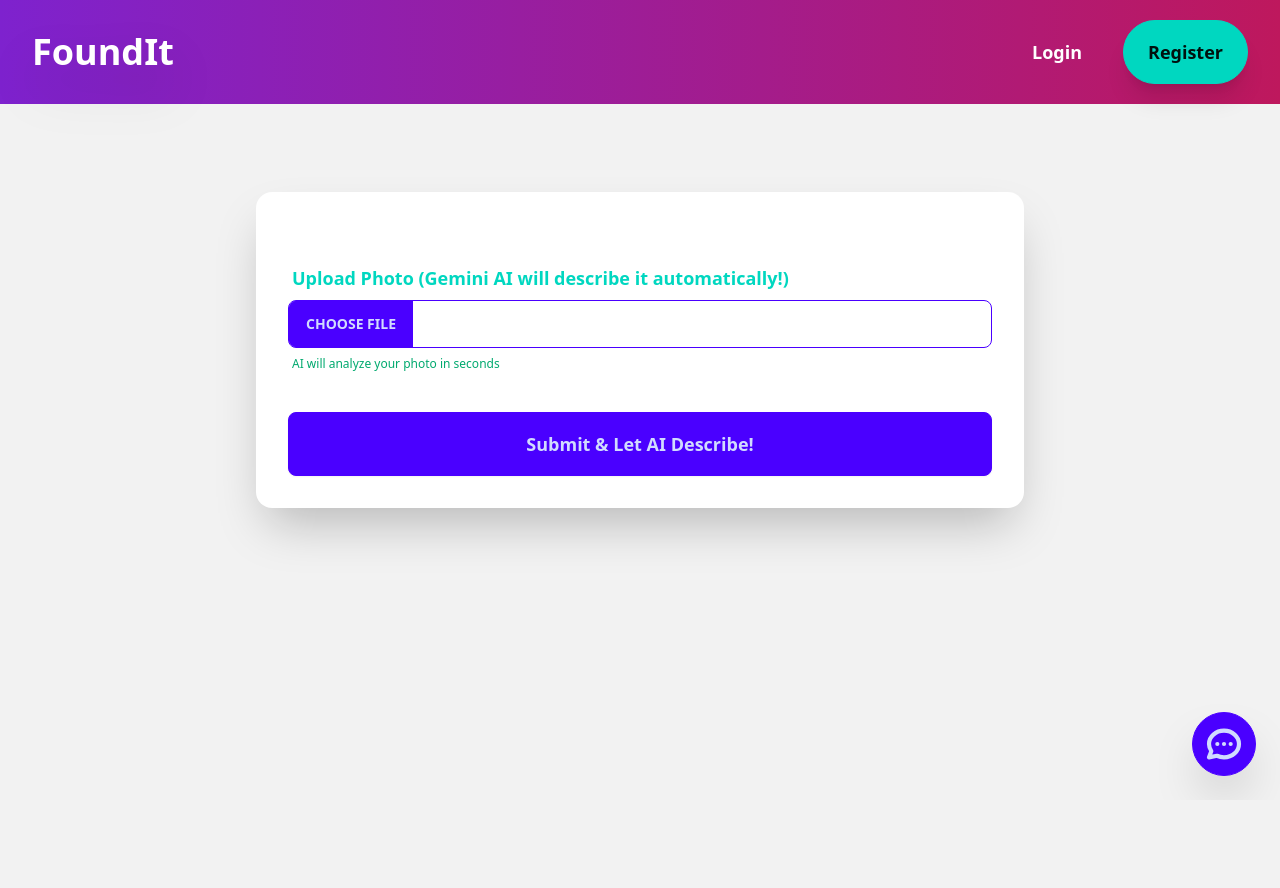
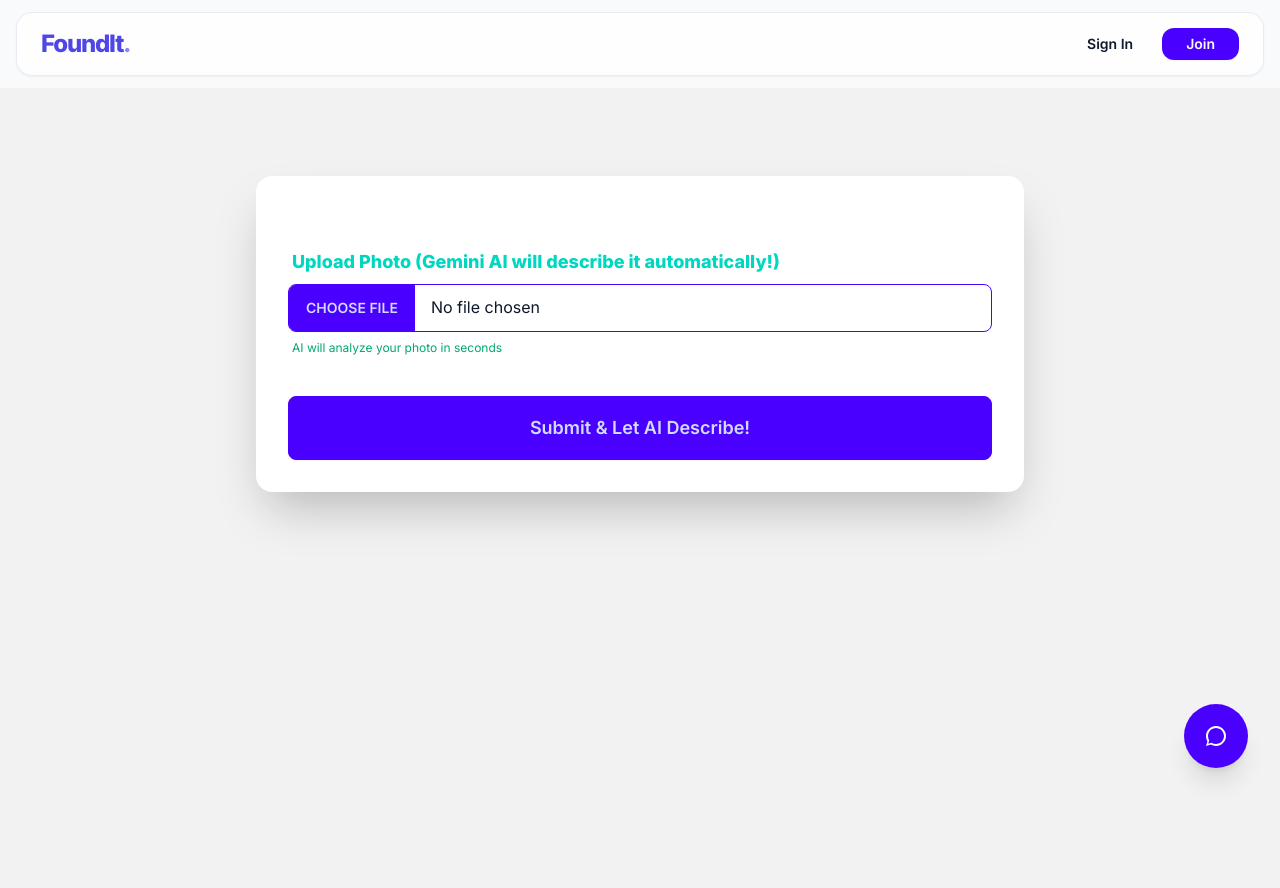
Before and after one commit to 1MuhammadAhmed-1/Lost-And-Found-Smart-Match, a Django app: template templates/report_form.html in a window 1280 px wide. Before the commit the page ends 792 px from the top, so only its background shows below. Run offline with Django 5.2, Linux system fonts and the light colour scheme; the template is opened without the code that fills it, so the values that code supplies are empty; some libraries are stand-ins or nearby versions.

Commit message:
Update base.html

```diff
--- a/templates/base.html
+++ b/templates/base.html
@@ -1,120 +1,101 @@
 <!DOCTYPE html>
-<html lang="en" class="h-full">
+<html lang="en" class="h-full" data-theme="light">
 <head>
     <meta charset="UTF-8">
     <meta name="viewport" content="width=device-width, initial-scale=1.0">
-    <title>{% block title %}FoundIt - Never Lose Hope{% endblock %}</title>
+    <title>{% block title %}FoundIt — Smart Asset Recovery{% endblock %}</title>
 
-    <!-- Tailwind + DaisyUI -->
+    <link href="https://fonts.googleapis.com/css2?family=Inter:wght@300;400;600;800&display=swap" rel="stylesheet">
     <script src="https://cdn.tailwindcss.com"></script>
     <link href="https://cdn.jsdelivr.net/npm/daisyui@4.12.2/dist/full.min.css" rel="stylesheet">
+    <link rel="stylesheet" href="https://cdnjs.cloudflare.com/ajax/libs/animate.css/4.1.1/animate.min.css"/>
+
+    <script>
+        tailwind.config = {
+            theme: {
+                extend: {
+                    fontFamily: { sans: ['Inter', 'sans-serif'] },
+                }
+            }
+        }
+    </script>
 
     <style>
-        html, body { margin: 0; padding: 0; height: 100%; overflow-x: hidden; }
+        body { font-family: 'Inter', sans-serif; background-color: #f8fafc; scroll-behavior: smooth; }
+        .glass-card {
+            background: rgba(255, 255, 255, 0.8);
+            backdrop-filter: blur(12px);
+            border: 1px solid rgba(226, 232, 240, 0.8);
+        }
+        #chat-messages::-webkit-scrollbar { width: 4px; }
+        #chat-messages::-webkit-scrollbar-thumb { background: #e2e8f0; border-radius: 10px; }
         .chat-bubble { white-space: pre-wrap; word-break: break-word; }
     </style>
 </head>
-<body class="min-h-screen bg-gradient-to-br from-purple-600 via-pink-600 to-indigo-700 text-white">
+<body class="min-h-screen text-slate-900">
 
-    <!-- NAVBAR -->
-    <div class="navbar bg-gradient-to-r from-purple-700 to-pink-700 shadow-2xl px-8 py-5">
-        <div class="flex-1">
-            <a href="{% url 'home' %}" class="text-4xl font-black drop-shadow-2xl hover:scale-105 transition">
-                FoundIt
-            </a>
+    <nav class="sticky top-0 z-[100] px-4 py-3">
+        <div class="max-w-7xl mx-auto navbar glass-card rounded-2xl shadow-sm px-6">
+            <div class="flex-1">
+                <a href="{% url 'home' %}" class="text-2xl font-extrabold tracking-tighter text-indigo-600">
+                    FoundIt<span class="text-indigo-400">.</span>
+                </a>
+            </div>
+            <div class="flex-none gap-2 md:gap-4">
+                {% if user.is_authenticated %}
+                    <div class="hidden lg:block text-sm font-medium text-slate-500 mr-2">Hi, {{ user.username }}</div>
+                    <a href="{% url 'report_lost' %}" class="btn btn-ghost btn-sm rounded-xl text-slate-600">Lost?</a>
+                    <a href="{% url 'report_found' %}" class="btn btn-primary btn-sm rounded-xl px-5 text-white shadow-md shadow-indigo-200 border-none">Found Something</a>
+                    <form method="post" action="{% url 'logout' %}" class="inline">
+                        {% csrf_token %}
+                        <button type="submit" class="btn btn-circle btn-ghost btn-sm text-slate-400" title="Logout">
+                            <svg xmlns="http://www.w3.org/2000/svg" width="18" height="18" viewBox="0 0 24 24" fill="none" stroke="currentColor" stroke-width="2" stroke-linecap="round" stroke-linejoin="round"><path d="M9 21H5a2 2 0 0 1-2-2V5a2 2 0 0 1 2-2h4"></path><polyline points="16 17 21 12 16 7"></polyline><line x1="21" y1="12" x2="9" y2="12"></line></svg>
+                        </button>
+                    </form>
+                {% else %}
+                    <a href="{% url 'login' %}" class="btn btn-ghost btn-sm">Sign In</a>
+                    <a href="{% url 'register' %}" class="btn btn-primary btn-sm rounded-xl text-white border-none px-6">Join</a>
+                {% endif %}
+            </div>
         </div>
-        <div class="flex-none gap-4 items-center">
-            {% if user.is_authenticated %}
-                <span class="text-xl font-bold">Hi, {{ user.username }}!</span>
-                <a href="{% url 'report_lost' %}" class="btn btn-error btn-lg rounded-full shadow-xl hover:scale-110 transition">
-                    Lost Item
-                </a>
-                <a href="{% url 'report_found' %}" class="btn btn-success btn-lg rounded-full shadow-xl hover:scale-110 transition">
-                    Found Item
-                </a>
-                <form method="post" action="{% url 'logout' %}" class="inline">
-                    {% csrf_token %}
-                    <button type="submit" class="btn btn-ghost text-white btn-lg hover:bg-white/20 transition">
-                        Logout
-                    </button>
-                </form>
-            {% else %}
-                <a href="{% url 'login' %}" class="btn btn-ghost text-white btn-lg">Login</a>
-                <a href="{% url 'register' %}" class="btn btn-accent btn-lg rounded-full shadow-xl hover:scale-110 transition">
-                    Register
-                </a>
-            {% endif %}
-        </div>
-    </div>
+    </nav>
 
-    <!-- CONTENT -->
-    <div class="w-full">
+    <main class="min-h-[calc(100vh-80px)]">
         {% include 'messages.html' %}
         {% block content %}{% endblock %}
-    </div>
+    </main>
 
-    <!-- AI CHATBOT -->
-    <div id="ai-chatbot" class="fixed bottom-6 right-6 z-50">
-        <button id="chatbot-toggle" class="btn btn-circle btn-primary btn-lg shadow-2xl hover:scale-125 transition-all duration-300">
-            <svg class="w-10 h-10" fill="none" stroke="currentColor" viewBox="0 0 24 24">
-                <path stroke-linecap="round" stroke-linejoin="round" stroke-width="2.5"
-                    d="M8 12h.01M12 12h.01M16 12h.01M21 12c0 4.418-4.03 8-9 8a9.863 9.863 0 01-4.255-.949L3 20l1.395-3.72C3.512 15.042 3 13.574 3 12c0-4.418 4.03-8 9-8s9 3.582 9 8z"/>
-            </svg>
+    <div id="ai-chatbot" class="fixed bottom-8 right-8 z-[101]">
+        <button id="chatbot-toggle" class="btn btn-circle btn-primary btn-lg shadow-xl border-none hover:scale-110 transition-all duration-300">
+            <svg class="w-6 h-6" fill="white" viewBox="0 0 24 24"><path d="M12 2C6.47 2 2 6.47 2 12c0 1.88.52 3.65 1.44 5.15L2 22l4.85-1.44C8.35 21.48 10.12 22 12 22c5.53 0 10-4.47 10-10S17.53 2 12 2zm0 18c-1.65 0-3.2-.44-4.54-1.21l-3.23.96.96-3.23C4.44 15.2 4 13.65 4 12c0-4.41 3.59-8 8-8s8 3.59 8 8-3.59 8-8 8z"/></svg>
         </button>
 
-        <div id="chat-window" class="hidden absolute bottom-20 right-0 w-[420px] md:w-[480px] h-[680px] bg-white rounded-3xl shadow-4xl overflow-hidden border border-purple-200 flex flex-col"
-            style="transform: scale(0.8); opacity: 0; transition: all 0.35s cubic-bezier(0.34, 1.56, 0.64, 1);">
-
-            <!-- Header -->
-            <div class="bg-gradient-to-r from-purple-600 to-pink-600 text-white p-6">
-                <div class="flex justify-between items-center">
+        <div id="chat-window" class="hidden absolute bottom-20 right-0 w-[90vw] md:w-[400px] h-[600px] bg-white rounded-3xl shadow-2xl border border-slate-200 flex flex-col overflow-hidden transition-all duration-300 origin-bottom-right" style="opacity: 0; transform: scale(0.9) translateY(20px);">
+            <div class="bg-slate-900 p-5 flex justify-between items-center text-white">
+                <div class="flex items-center gap-3">
+                    <div class="w-10 h-10 bg-indigo-600 rounded-full flex items-center justify-center font-bold text-xs italic">AI</div>
                     <div>
-                        <h3 class="text-2xl font-black">FoundIt Assistant</h3>
-                        <p class="text-sm opacity-90">Ask me anything!</p>
+                        <h3 class="font-bold text-sm tracking-tight">FoundIt Assistant</h3>
+                        <span class="text-[10px] text-green-400 uppercase tracking-widest font-bold">Online</span>
                     </div>
-                    <button id="chat-close" class="btn btn-circle btn-ghost text-white hover:bg-white/20">✕</button>
                 </div>
+                <button id="chat-close" class="btn btn-circle btn-ghost btn-sm text-slate-400">✕</button>
             </div>
 
-            <!-- Messages -->
-            <div id="chat-messages" class="flex-1 p-6 overflow-y-auto bg-gradient-to-b from-purple-50 to-pink-50 space-y-4">
-                <div class="chat chat-start">
-                    <div class="chat-bubble bg-gradient-to-r from-purple-600 to-pink-600 text-white shadow-2xl rounded-2xl p-5 max-w-[85%]">
-                        <p class="text-xl font-bold mb-3">Hey there! 👋</p>
-                        <p class="text-base leading-relaxed mb-4">
-                            I'm your personal AI assistant for FoundIt.
-                        </p>
-                        <p class="text-base font-semibold mb-2">Try asking:</p>
-                        <ul class="space-y-2 text-base leading-relaxed list-disc list-inside ml-2">
-                            <li>How do I report a lost item?</li>
-                            <li>How does the AI matching work?</li>
-                            <li>How do I claim an item?</li>
-                        </ul>
+            <div id="chat-messages" class="flex-1 p-5 overflow-y-auto bg-slate-50 space-y-4">
+                <div class="flex flex-col items-start mb-2">
+                    <div class="bg-white border border-slate-200 p-4 rounded-2xl rounded-tl-none text-sm text-slate-700 shadow-sm max-w-[85%]">
+                        <p class="font-bold mb-1 text-indigo-600">Hey there! 👋</p>
+                        I'm your AI assistant. You can ask me how to report items, or <strong>upload a photo</strong> for me to analyze!
                     </div>
                 </div>
             </div>
 
-            <!-- Input + Image Upload Button -->
-            <div class="p-6 bg-white border-t border-purple-100">
-                <div class="flex gap-3">
-                    <!-- Image Upload Button -->
-                    <button id="chat-upload-btn" class="btn btn-ghost btn-circle btn-lg hover:bg-purple-100 transition">
-                        <svg class="w-7 h-7 text-purple-600" fill="none" stroke="currentColor" viewBox="0 0 24 24">
-                            <path stroke-linecap="round" stroke-linejoin="round" stroke-width="2"
-                                d="M4 16l4.586-4.586a2 2 0 012.828 0L16 16m-2-2l1.586-1.586a2 2 0 012.828 0L20 14m-6-6h.01M6 20h12a2 2 0 002-2V6a2 2 0 00-2-2H6a2 2 0 00-2 2v12a2 2 0 002 2z"/>
-                        </svg>
-                    </button>
-
-                    <!-- Text Input -->
-                    <input type="text" id="chat-input" placeholder="Ask me anything..."
-                        class="input input-bordered input-lg flex-1 rounded-full bg-gray-100 text-gray-800 placeholder-gray-500 focus:bg-white focus:ring-4 focus:ring-purple-400 focus:border-purple-500 transition-all"/>
-
-                    <!-- Send Button -->
-                    <button id="chat-send" class="btn btn-primary btn-circle btn-lg hover:scale-110 transition-all shadow-xl">
-                        <svg class="w-7 h-7" fill="none" stroke="currentColor" viewBox="0 0 24 24">
-                            <path stroke-linecap="round" stroke-linejoin="round" stroke-width="3" d="M12 19l9 2-9-18-9 18 9-2zm0 0v-8"/>
-                        </svg>
-                    </button>
+            <div class="p-4 bg-white border-t border-slate-100">
+                <div class="flex items-center gap-2 bg-slate-100 rounded-2xl px-3 py-1 border border-slate-200">
+                    <button id="chat-upload-btn" class="p-2 text-slate-400 hover:text-indigo-600"><svg class="w-5 h-5" fill="none" stroke="currentColor" viewBox="0 0 24 24"><path stroke-linecap="round" stroke-linejoin="round" stroke-width="2" d="M4 16l4.586-4.586a2 2 0 012.828 0L16 16m-2-2l1.586-1.586a2 2 0 012.828 0L20 14m-6-6h.01M6 20h12a2 2 0 002-2V6a2 2 0 00-2-2H6a2 2 0 00-2 2v12a2 2 0 002 2z"/></svg></button>
+                    <input type="text" id="chat-input" placeholder="Ask something..." class="bg-transparent border-none focus:ring-0 text-sm w-full py-3 outline-none"/>
+                    <button id="chat-send" class="bg-indigo-600 p-2 rounded-xl text-white shadow-lg shadow-indigo-100"><svg class="w-4 h-4" fill="none" stroke="currentColor" viewBox="0 0 24 24"><path stroke-linecap="round" stroke-linejoin="round" stroke-width="2" d="M12 19l9 2-9-18-9 18 9-2zm0 0v-8"/></svg></button>
                 </div>
             </div>
         </div>
@@ -142,102 +123,65 @@
         const chatClose = document.getElementById('chat-close');
         const chatInput = document.getElementById('chat-input');
         const chatSend = document.getElementById('chat-send');
-        const chatUploadBtn = document.getElementById('chat-upload-btn'); // Camera button
+        const chatUploadBtn = document.getElementById('chat-upload-btn');
+        const chatMessages = document.getElementById('chat-messages');
 
-        // Animation
         chatbotToggle.onclick = () => {
-            chatWindow.classList.remove('hidden');
-            setTimeout(() => {
-                chatWindow.style.transform = 'scale(1)';
-                chatWindow.style.opacity = '1';
-            }, 10);
+            chatWindow.classList.toggle('hidden');
+            if (!chatWindow.classList.contains('hidden')) {
+                setTimeout(() => { chatWindow.style.opacity = '1'; chatWindow.style.transform = 'scale(1) translateY(0)'; }, 10);
+            }
         };
 
         chatClose.onclick = () => {
-            chatWindow.style.transform = 'scale(0.8)';
-            chatWindow.style.opacity = '0';
-            setTimeout(() => chatWindow.classList.add('hidden'), 350);
+            chatWindow.style.opacity = '0'; chatWindow.style.transform = 'scale(0.9) translateY(20px)';
+            setTimeout(() => chatWindow.classList.add('hidden'), 300);
         };
 
-        // Send text
-        chatSend.onclick = sendMessage;
-        chatInput.addEventListener('keypress', e => {
-            if (e.key === 'Enter') sendMessage();
-        });
+        function addMessage(text, direction, isTyping = false) {
+            const wrapper = document.createElement('div');
+            wrapper.className = `flex flex-col ${direction === 'chat-end' ? 'items-end' : 'items-start'} mb-2`;
+            const isUser = direction === 'chat-end';
+            const bubbleClass = isUser ? 'bg-indigo-600 text-white rounded-2xl rounded-tr-none' : 'bg-white text-slate-700 border border-slate-200 rounded-2xl rounded-tl-none';
+            wrapper.innerHTML = `<div class="${bubbleClass} p-4 text-sm max-w-[85%] shadow-sm">${isTyping ? '<span class="loading loading-dots loading-xs"></span>' : text.replace(/\n/g, '<br>')}</div>`;
+            chatMessages.appendChild(wrapper);
+            chatMessages.scrollTop = chatMessages.scrollHeight;
+            return wrapper;
+        }
 
         async function sendMessage() {
             const question = chatInput.value.trim();
             if (!question) return;
-
-            addMessage(question, 'chat-end', 'bg-gradient-to-r from-gray-800 to-black text-white');
+            addMessage(question, 'chat-end');
             chatInput.value = '';
-
-            const typing = addMessage('Typing...', 'chat-start', 'bg-purple-200 text-purple-800 italic');
-
+            const typing = addMessage('', 'chat-start', true);
             try {
-                const res = await fetch('/api/chatbot/', {
-                    method: 'POST',
-                    headers: { 'Content-Type': 'application/json', 'X-CSRFToken': csrftoken },
-                    body: JSON.stringify({ question })
-                });
+                const res = await fetch('/api/chatbot/', { method: 'POST', headers: { 'Content-Type': 'application/json', 'X-CSRFToken': csrftoken }, body: JSON.stringify({ question }) });
                 const data = await res.json();
-                typing.remove();
-                addMessage(data.answer, 'chat-start', 'bg-gradient-to-r from-purple-600 to-pink-600 text-white shadow-2xl');
-            } catch (e) {
-                typing.remove();
-                addMessage("Connection error. Try again!", 'chat-start', 'bg-red-500 text-white');
-            }
+                typing.remove(); addMessage(data.answer, 'chat-start');
+            } catch (e) { typing.remove(); addMessage("Error.", 'chat-start'); }
         }
 
-        // IMAGE UPLOAD — FIXED
         chatUploadBtn.onclick = () => {
             const fileInput = document.createElement('input');
-            fileInput.type = 'file';
-            fileInput.accept = 'image/*';
+            fileInput.type = 'file'; fileInput.accept = 'image/*';
             fileInput.onchange = async () => {
-                const file = fileInput.files[0];
-                if (!file) return;
-
-                const reader = new FileReader();
-                reader.readAsDataURL(file);
+                const file = fileInput.files[0]; if (!file) return;
+                const reader = new FileReader(); reader.readAsDataURL(file);
                 reader.onload = async () => {
-                    const base64 = reader.result;
-
-                    addMessage('Uploading photo...', 'chat-end', 'bg-gradient-to-r from-gray-800 to-black text-white');
-                    const typing = addMessage('Analyzing with AI...', 'chat-start', 'bg-purple-200 text-purple-800 italic');
-
+                    addMessage('Sent a photo...', 'chat-end');
+                    const typing = addMessage('', 'chat-start', true);
                     try {
-                        const res = await fetch('/api/chatbot/', {
-                            method: 'POST',
-                            headers: { 'Content-Type': 'application/json', 'X-CSRFToken': csrftoken },
-                            body: JSON.stringify({ image: base64 })
-                        });
-                        const data = await res.json();
-                        typing.remove();
-                        addMessage(data.answer, 'chat-start', 'bg-gradient-to-r from-purple-600 to-pink-600 text-white shadow-2xl');
-                    } catch (e) {
-                        typing.remove();
-                        addMessage("Upload failed. Try again!", 'chat-start', 'bg-red-500 text-white');
-                    }
+                        const res = await fetch('/api/chatbot/', { method: 'POST', headers: { 'Content-Type': 'application/json', 'X-CSRFToken': csrftoken }, body: JSON.stringify({ image: reader.result }) });
+                        const data = await res.json(); typing.remove(); addMessage(data.answer, 'chat-start');
+                    } catch (e) { typing.remove(); addMessage("Failed.", 'chat-start'); }
                 };
             };
             fileInput.click();
         };
 
-        function addMessage(text, direction, bgClass) {
-            const container = document.getElementById('chat-messages');
-            const div = document.createElement('div');
-            div.className = `chat ${direction} mb-8`;
-            div.innerHTML = `
-                <div class="chat-bubble ${bgClass} shadow-2xl p-8 rounded-3xl text-lg leading-relaxed max-w-[85%] break-words">
-                    ${text.replace(/\n/g, '<br>')}
-                </div>
-            `;
-            container.appendChild(div);
-            container.scrollTop = container.scrollHeight;
-            return div;
-        }
+        chatSend.onclick = sendMessage;
+        chatInput.onkeypress = (e) => { if (e.key === 'Enter') sendMessage(); };
     </script>
-
 </body>
 </html>
```
